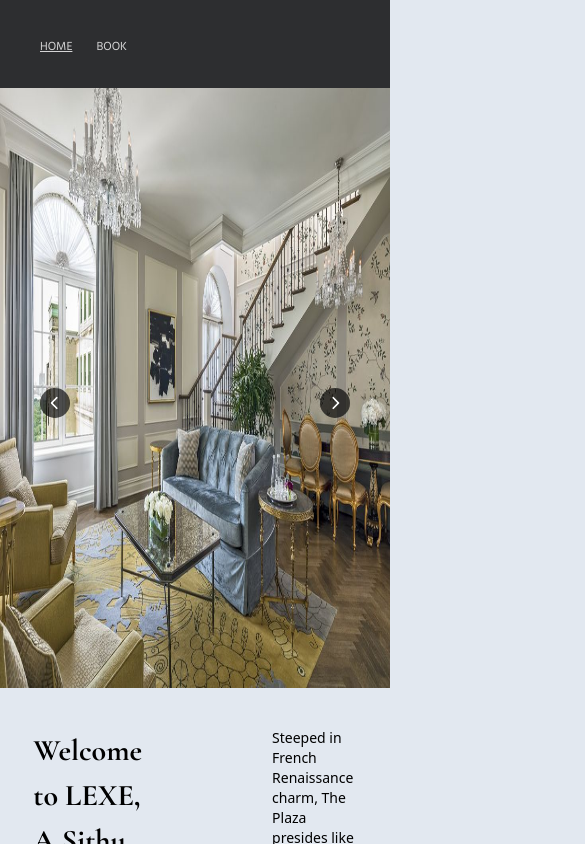
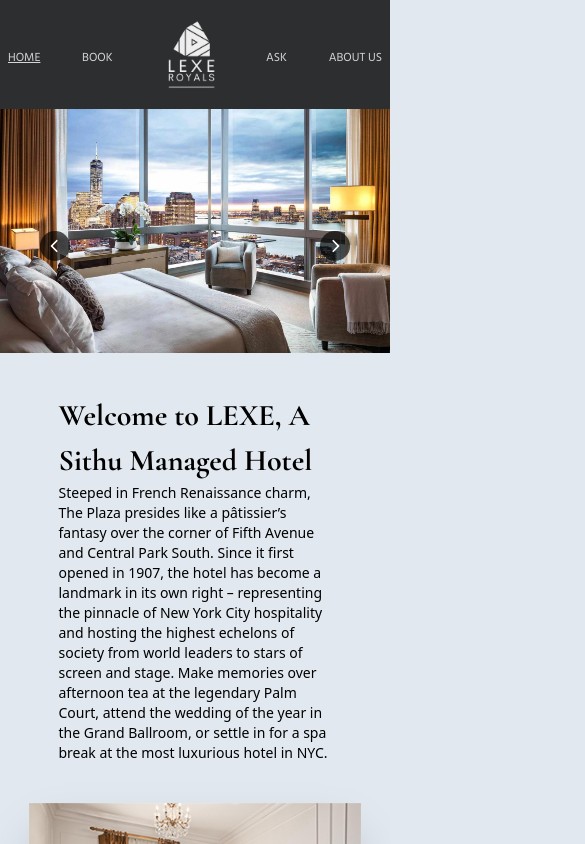
Before and after one commit to YenXXXW/Online_Hotel_Reservation, a React (Vite) app: page / in a window 390 px wide. Shown: the top 844 px of the page, 585 px wide, since content can reach past the window. Built offline with nearby package versions, Linux system fonts and the light colour scheme.

Commit message:
mobile responsive

```diff
--- a/index.html
+++ b/index.html
@@ -2,9 +2,9 @@
 <html lang="en">
   <head>
     <meta charset="UTF-8" />
-    <link rel="icon" type="image/svg+xml" href="/vite.svg" />
+    <link rel="icon" type="image/svg+xml" href="./src/assets/L.png" />
     <meta name="viewport" content="width=device-width, initial-scale=1.0" />
-    <title>Vite + React + TS</title>
+    <title>LEXE</title>
     <link rel="preconnect" href="https://fonts.googleapis.com" />
     <link rel="preconnect" href="https://fonts.gstatic.com" crossorigin />
     <link
--- a/src/components/navbar/navbar.tsx
+++ b/src/components/navbar/navbar.tsx
@@ -5,7 +5,7 @@ export default function Navbar() {
   const location = useLocation();
 
   return (
-    <nav className="flex justify-between pr-16 pl-10 py-5 bg-black/80 w-full">
+    <nav className="h-auto flex justify-between md:pr-16 px-2 md:px-none md:pl-10 py-5 bg-black/80 w-full">
       <div className="flex  gap-6 items-center justify-between w-full">
         <Link to="/">
           <span
@@ -24,7 +24,7 @@ export default function Navbar() {
             BOOK
           </span>
         </Link>
-        <span className={` mx-[300px]`}>
+        <span className={` lg:mx-[300px]`}>
           <img src={Logo} className="w-[70px]" />
         </span>
         <Link to="/ask">
--- a/src/pages/landingPage.tsx
+++ b/src/pages/landingPage.tsx
@@ -6,12 +6,28 @@ import KingRooMImage from "../assets/KingRoom.jpg";
 import QueenSizedImage from "../assets/TwoQueensRoom.jpg";
 
 import { FaChevronLeft, FaChevronRight } from "react-icons/fa6";
-import { useState } from "react";
+import { useEffect, useState } from "react";
 // import { Link } from "react-router-dom";
 
 export default function LandingPage() {
   const imgArray = [hotelImage, LandingImage, showerImage];
   const [index, setIndex] = useState(0);
+
+  const handleArrowClick = (direction: string) => {
+    if (direction === "right")
+      setIndex((prevIndex) => (prevIndex + 1) % imgArray.length);
+    else {
+      if (index === 0) setIndex(2);
+      else setIndex((prevIndex) => prevIndex - 1);
+    }
+  };
+
+  useEffect(() => {
+    const intervalId = setInterval(() => handleArrowClick("right"), 3000);
+
+    // Clear the timer when the component unmounts
+    return () => clearInterval(intervalId);
+  }, [imgArray.length]);
   // const [avialable, setAvailable] = useState(false);
   // const [showAvailablebutton, setShowAvailablebutton] = useState(true);
 
@@ -61,15 +77,6 @@ export default function LandingPage() {
     "The luxurious Double Room is exceptionally spacious with a comfortable sitting area";
   const FamilyRoomDescription = `Family Grand Room features an open-concept room that provides a comfortable sitting area, two Queen beds, and Butler's pantry. The bathrooms reflect Luxe's classical elegant style with inlaid "earth stone" mosaics, a luxrious bathtub, and a separate, oversize shower`;
 
-  const handleArrowClick = (direction: string) => {
-    if (direction === "right")
-      setIndex((prevIndex) => (prevIndex + 1) % imgArray.length);
-    else {
-      if (index === 0) setIndex(2);
-      else setIndex((prevIndex) => prevIndex - 1);
-    }
-  };
-
   return (
     <div className="w-full h-[100vh]">
       <div className="flex items-center justify-center gap-6 relative">
@@ -89,16 +96,16 @@ export default function LandingPage() {
             }}
           />
         </div>
-        <img src={imgArray[index]} className="w-full h-[600px]" />
+        <img src={imgArray[index]} className="w-full lg:h-[600px]" />
       </div>
 
-      <div className="flex w-[70%] gap-[50px] justify-center m-auto my-10 ">
-        <div className="basis-1/2">
-          <h2 className="text-[30px] font-bold font-Cormorant px-10">
+      <div className="lg:flex w-[70%] gap-[50px] justify-center m-auto my-10 ">
+        <div className="lg:basis-1/2">
+          <h2 className="text-[30px] font-bold font-Cormorant lg:px-10">
             Welcome to LEXE, A Sithu Managed Hotel
           </h2>
         </div>
-        <div className="basis-1/2 px-10">
+        <div className="lg:basis-1/2 lg:px-10">
           <p className="text-sm">
             Steeped in French Renaissance charm, The Plaza presides like a
             pâtissier’s fantasy over the corner of Fifth Avenue and Central Park
@@ -114,7 +121,7 @@ export default function LandingPage() {
       </div>
 
       {/* BEDROOM IMAGES */}
-      <div className="flex gap-14 w-[85%] m-auto">
+      <div className="lg:flex gap-14 w-[85%] m-auto">
         <BedRooms
           image={StandardRoomImage}
           title={"Standard Room"}
```
Also changed, not shown: src/assets/L.png (added).
